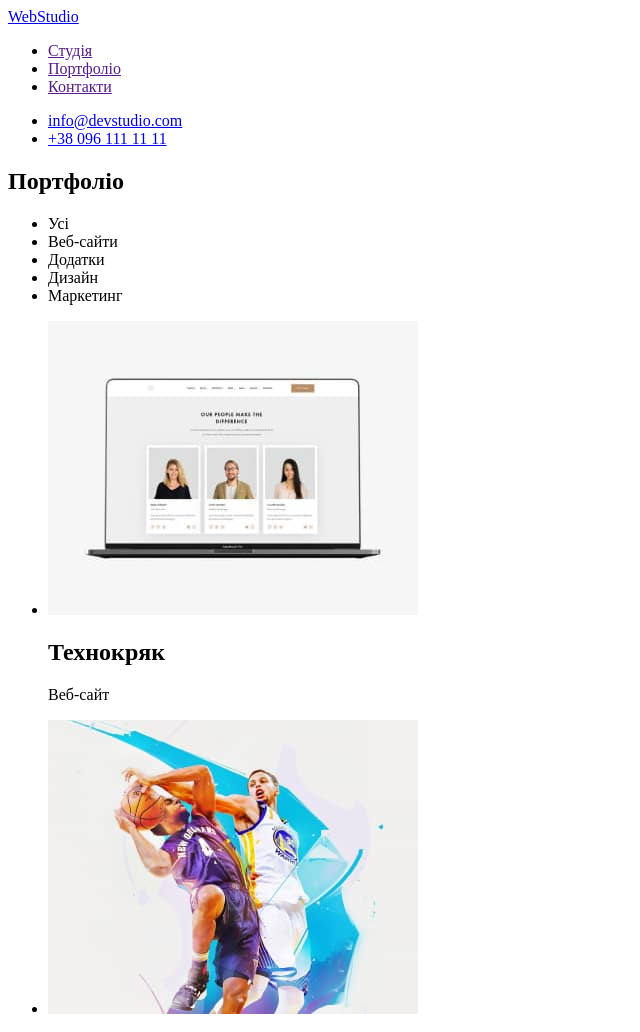
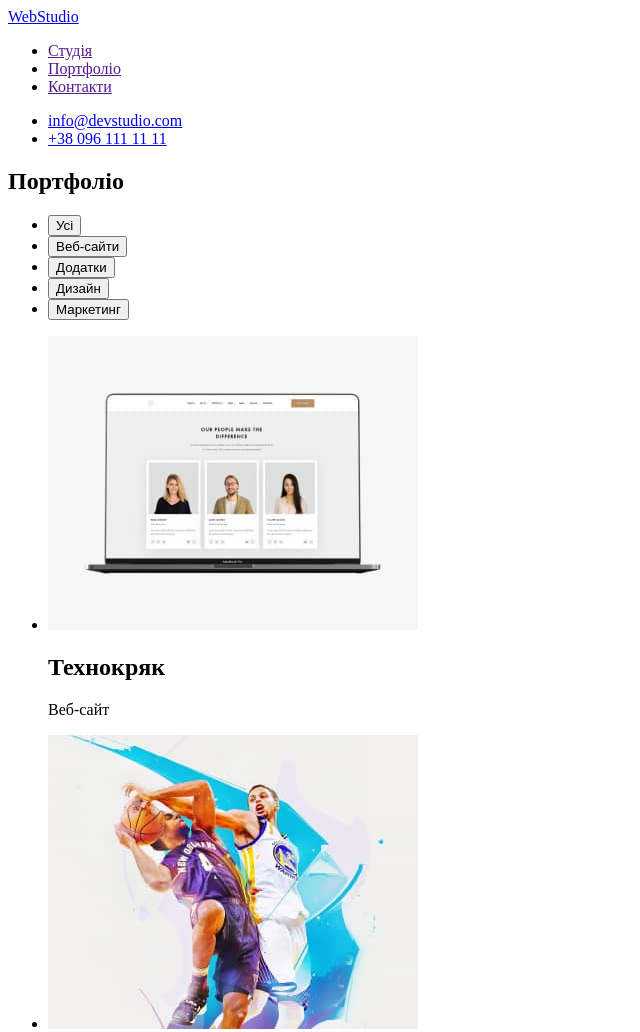
Before and after one commit to Petro-Psekho/goit-markup-hw-02, a plain HTML site: page portfolio.html in a window 1280 px wide. Shown: the top 1032 px of the page, without its empty margins (0-640 px from the left). Drawn offline with Linux system fonts and the light colour scheme.

Commit message:
fixed bugs

```diff
--- a/portfolio.html
+++ b/portfolio.html
@@ -4,7 +4,7 @@
     <meta charset="UTF-8" />
     <meta http-equiv="X-UA-Compatible" content="IE=edge" />
     <meta name="viewport" content="width=device-width, initial-scale=1.0" />
-    <title>WebStudio</title>
+    <title>Portfolio</title>
   </head>
   <body>
     <header>
@@ -31,19 +31,19 @@
         <h1>Портфоліо</h1>
         <ul>
           <li>
-            <batton type="button">Усі</batton>
+            <button type="button">Усі</button>
           </li>
           <li>
-            <batton type="button">Веб-сайти</batton>
+            <button type="button">Веб-сайти</button>
           </li>
           <li>
-            <batton type="button">Додатки</batton>
+            <button type="button">Додатки</button>
           </li>
           <li>
-            <batton type="button">Дизайн</batton>
+            <button type="button">Дизайн</button>
           </li>
           <li>
-            <batton type="button">Маркетинг</batton>
+            <button type="button">Маркетинг</button>
           </li>
         </ul>
 
```
